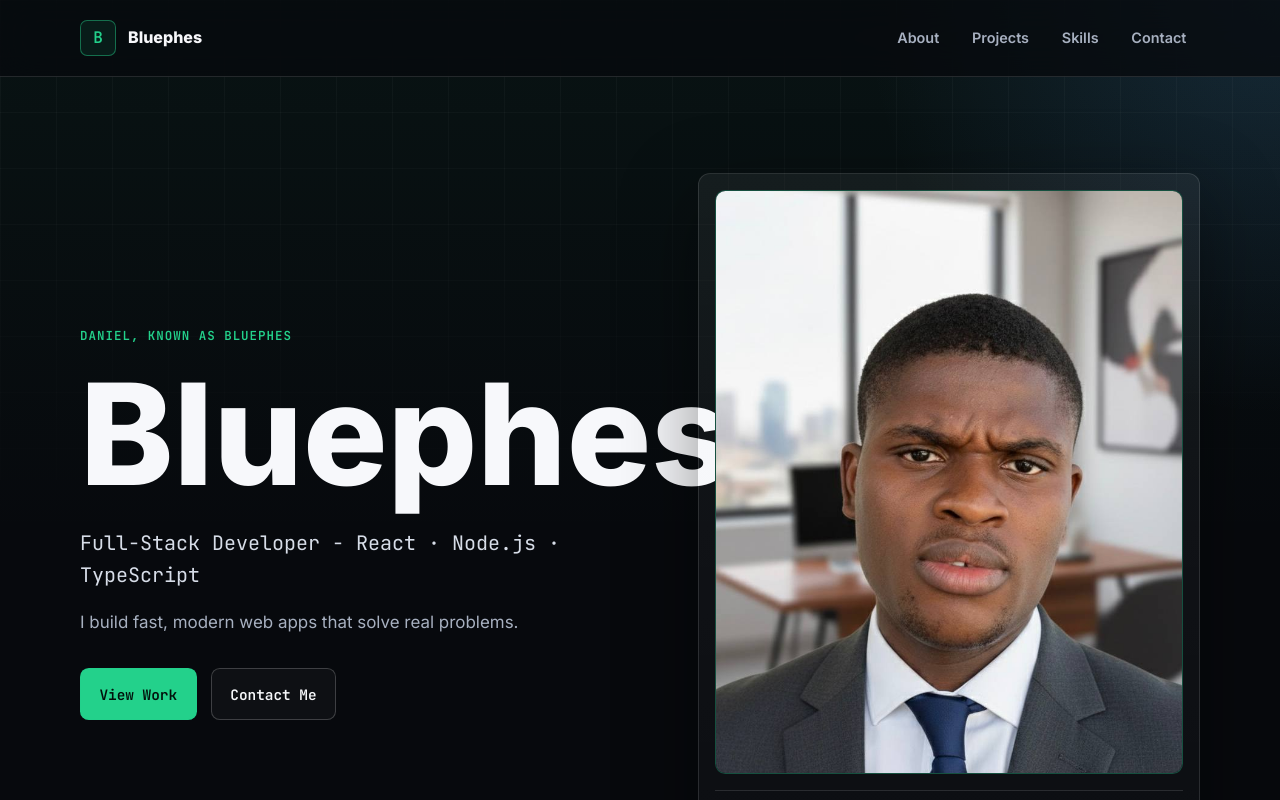
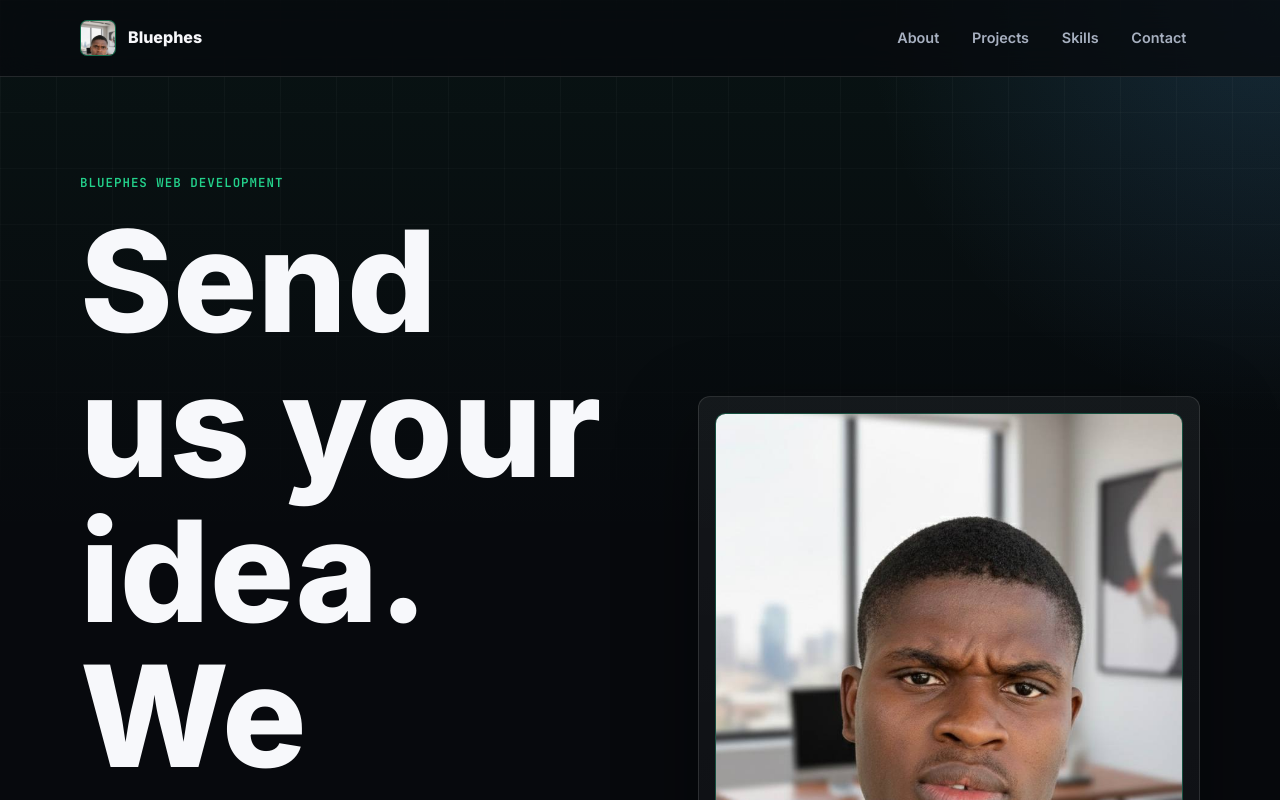
Before and after one commit to Ashtrip34/ashamudaniel, a React (Vite) app: page / in a window 1280 px wide. Shown: the top 800 px of the page. Built offline with nearby package versions, Linux system fonts and the light colour scheme.

Commit message:
Update portfolio hero messaging

```diff
--- a/src/App.tsx
+++ b/src/App.tsx
@@ -189,7 +189,9 @@ function App() {
       <header className="site-header">
         <nav className="nav-shell" aria-label="Primary navigation">
           <a className="brand" href="#home" aria-label="Bluephes home">
-            <span className="brand-mark">B</span>
+            <span className="brand-mark" aria-hidden="true">
+              <img src="/photo-placeholder.png" alt="" />
+            </span>
             <span>Bluephes</span>
           </a>
           <div className="nav-links">
@@ -205,13 +207,13 @@ function App() {
         <section id="home" className="hero section-panel">
           <div className="container hero-grid reveal">
             <div className="hero-copy">
-              <p className="eyebrow">Daniel, known as Bluephes</p>
-              <h1>Bluephes</h1>
+              <p className="eyebrow">Bluephes Web Development</p>
+              <h1>Send us your idea. We bring it to life.</h1>
               <p className="hero-title">Full-Stack Developer - React &middot; Node.js &middot; TypeScript</p>
-              <p className="hero-tagline">I build fast, modern web apps that solve real problems.</p>
+              <p className="hero-tagline">Share what you want to build, and I will turn it into a fast, modern web product people can actually use.</p>
               <div className="hero-actions" aria-label="Hero actions">
                 <a className="btn btn-primary" href="#projects">View Work</a>
-                <a className="btn btn-secondary" href="#contact">Contact Me</a>
+                <a className="btn btn-secondary" href="#contact">Send Your Idea</a>
               </div>
             </div>
 
@@ -293,8 +295,8 @@ function App() {
           <div className="container contact-grid reveal">
             <div className="section-heading">
               <p className="eyebrow">Contact</p>
-              <h2>Send a project inquiry.</h2>
-              <p className="section-copy">Share your email, contact number, and what you want to build.</p>
+              <h2>Send your idea and let us build it into something real.</h2>
+              <p className="section-copy">Share your email, contact number, and the product, website, or feature you have in mind.</p>
             </div>
             <div className="contact-card">
               <a className="contact-link" href="mailto:ashamudaniel4161@gmail.com">
@@ -313,7 +315,7 @@ function App() {
                 <label htmlFor="phone">Contact</label>
                 <input id="phone" name="phone" type="tel" placeholder="+234..." required />
                 <label htmlFor="message">Message</label>
-                <textarea id="message" name="message" rows={4} placeholder="Tell me what you want to build" required />
+                <textarea id="message" name="message" rows={4} placeholder="Send your idea and what you want it to do" required />
                 <button className="btn btn-primary" type="submit">Start Email</button>
                 <p className="form-status" role="status" aria-live="polite" />
               </form>
--- a/src/styles.css
+++ b/src/styles.css
@@ -100,9 +100,15 @@ img {
     place-items: center;
     border: 1px solid rgba(35, 209, 139, 0.46);
     border-radius: 0.45rem;
-    color: var(--accent);
     background: rgba(35, 209, 139, 0.09);
-    font-family: "JetBrains Mono", monospace;
+    overflow: hidden;
+}
+
+.brand-mark img {
+    width: 100%;
+    height: 100%;
+    object-fit: cover;
+    object-position: center 18%;
 }
 
 .nav-links {
```
